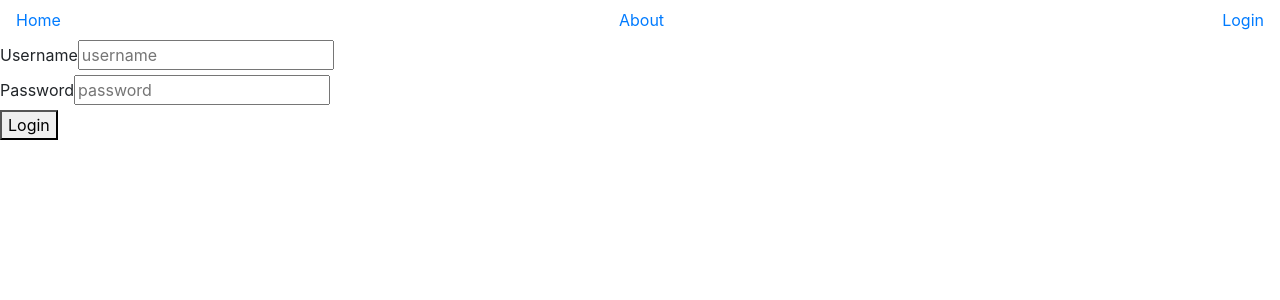
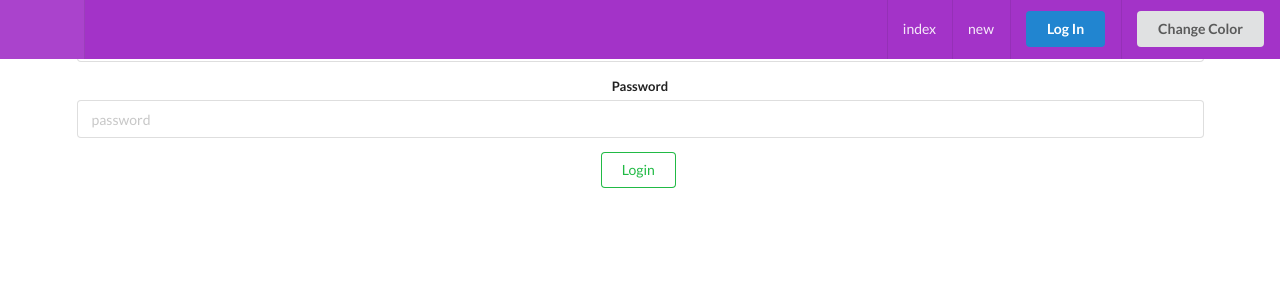
Before and after one commit to sylviapap/client-subscription-app, a React (Create React App) app: page /login in a window 1280 px wide. Shown: the top 300 px of the page. Built offline with nearby package versions, Linux system fonts and the light colour scheme.

Commit message:
basic auth

```diff
--- a/package.json
+++ b/package.json
@@ -7,6 +7,7 @@
     "@testing-library/react": "^9.3.2",
     "@testing-library/user-event": "^7.1.2",
     "bootstrap": "^4.4.1",
+    "semantic-ui-css": "^2.2.12",
     "kind-of": ">=6.0.3",
     "react": "^16.13.1",
     "react-dom": "^16.13.1",
--- a/src/App.js
+++ b/src/App.js
@@ -1,22 +1,70 @@
 import React from 'react';
-import { BrowserRouter as Router, Route } from 'react-router-dom';
 import './App.css';
 import Home from './components/Home'
 import About from './components/About'
 import Login from './components/Login'
 import NavBar from './components/NavBar'
+import { Route, Switch, withRouter, Redirect } from 'react-router-dom';
+import api from './services/api';
 
-const App = (props) => {
-  return (
-    <Router>
-      <div className="app">
-        <NavBar />
-        <Route exact path="/" component={Home} />
-        <Route exact path="/about" component={About} />
-        <Route exact path="/login" component={Login} />
+class App extends React.Component {
+  state = { auth: { currentUser: {} } };
+
+  componentDidMount() {
+    const token = localStorage.getItem('token');
+
+    if (token) {
+      api.auth.getCurrentUser().then((user) => {
+        const currentUser = { currentUser: user };
+
+        this.setState({ auth: currentUser });
+      });
+    }
+  }
+
+  handleLogin = (user) => {
+    const currentUser = { currentUser: user };
+    localStorage.setItem('token', user.token);
+
+    this.setState({ auth: currentUser });
+  };
+
+  handleLogout = () => {
+    localStorage.removeItem('token');
+    this.setState({ auth: { currentUser: {} } });
+  };
+
+  render() {
+    return (
+      <div className="App">
+        <NavBar
+          currentUser={this.state.auth.currentUser}
+          handleLogout={this.handleLogout}
+        />
+        <div id="content" className="ui container">
+          <Switch>
+            <Route
+              path="/login"
+              render={(routerProps) => {
+                return <Login {...routerProps} handleLogin={this.handleLogin} />;
+              }}
+            />
+            <Route exact path="/" component={Home} />
+            <Route exact path="/about" component={About} />
+            <Route exact path="/login" component={Login} />
+            <Route
+              path="/"
+              render={() => {
+                const loggedIn = !!this.state.auth.currentUser.id;
+
+                return loggedIn ? <About /> : <Redirect to="/login" />;
+              }}
+            />
+          </Switch>
+        </div>
       </div>
-    </Router>
-  );
-};
+    );
+  }
+}
 
 export default App;
--- a/src/components/Login.js
+++ b/src/components/Login.js
@@ -1,10 +1,5 @@
 import React from 'react';
-
-const API_ROOT = `http://localhost:3001/api/v1`;
-const headers = {
-  'Content-Type': 'application/json',
-  Accept: 'application/json'
-};
+import api from '../services/api'
 
 class Login extends React.Component {
     constructor() {
@@ -25,19 +20,13 @@ class Login extends React.Component {
 
       handleSubmit = (e) => {
         e.preventDefault();
-        fetch(`${API_ROOT}/users`, {
-            method: 'POST',
-            headers: headers,
-            body: JSON.stringify({ username: this.state.fields.username, password: this.state.fields.password })
-          })
-          .then((res) => {
+
+        api.auth.login(this.state.fields.username, this.state.fields.password).then((res) => {
           if (res.error) {
             this.setState({ error: true });
           } else {
-              this.setState({fields: {
-                username: '',
-                password: '',
-              }})
+            this.props.handleLogin(res);
+            this.props.history.push('/');
           }
         });
       };
--- a/src/components/NavBar.js
+++ b/src/components/NavBar.js
@@ -1,14 +1,84 @@
 import React from 'react';
-import { NavLink } from 'react-router-dom';
+import { Link, withRouter } from 'react-router-dom';
 
-const NavBar = () => {
-  return (
-    <div className="navbar">
-      <NavLink to="/">Home</NavLink>
-      <NavLink to="/about">About</NavLink>
-      <NavLink to="/login">Login</NavLink>
-    </div>
-  );
-};
+const colors = [
+  'red',
+  'orange',
+  'yellow',
+  'olive',
+  'green',
+  'teal',
+  'blue',
+  'violet',
+  'purple',
+  'pink',
+  'brown',
+  'grey'
+];
 
-export default NavBar;
+class NavBar extends React.Component {
+  constructor(props) {
+    super(props);
+    this.state = {
+      color: 'purple'
+    };
+
+    this.handleClick = this.handleClick.bind(this);
+  }
+
+  handleClick() {
+    const newColor = colors[Math.floor(Math.random() * colors.length)];
+    this.setState({ color: newColor });
+  }
+
+  render() {
+    const loggedIn = !!this.props.currentUser.id;
+
+    return (
+      <div className={`ui top fixed inverted ${this.state.color} menu`}>
+        <Link to="/" className="item">
+          <h2 className="ui header">
+            <i className={`${this.props.icon} icon`} />
+            <div className="content">{this.props.title}</div>
+            <div className="sub header">{this.props.description}</div>
+          </h2>
+        </Link>
+        <div className="right menu">
+          <Link to="/subscriptions" className="item">
+            index
+          </Link>
+          <Link to="/subscriptions/new" className="item">
+            new
+          </Link>
+          {loggedIn ? (
+            <div className="item">
+              {`Welcome ${this.props.currentUser.username}`}
+            </div>
+          ) : null}
+          {loggedIn ? (
+            <a
+              onClick={() => {
+                this.props.history.push('/login');
+                this.props.handleLogout();
+              }}
+              className="item"
+            >
+              <div className="ui primary button">Log Out</div>
+            </a>
+          ) : (
+            <Link to="/login" className="item">
+              <div className="ui primary button">Log In</div>
+            </Link>
+          )}
+          <div className="item">
+            <div onClick={this.handleClick} className="ui button">
+              Change Color
+            </div>
+          </div>
+        </div>
+      </div>
+    );
+  }
+}
+
+export default withRouter(NavBar);
--- a/src/index.js
+++ b/src/index.js
@@ -2,12 +2,12 @@ import React from 'react';
 import ReactDOM from 'react-dom';
 import './index.css';
 import App from './App';
-import * as serviceWorker from './serviceWorker';
-import 'bootstrap/dist/css/bootstrap.min.css';
+import { BrowserRouter } from 'react-router-dom';
+import 'semantic-ui-css/semantic.min.css';
 
 ReactDOM.render(
-  <App />,
+  <BrowserRouter>
+    <App />
+  </BrowserRouter>,
   document.getElementById('root')
 );
-
-serviceWorker.unregister();
--- /dev/null
+++ b/src/services/api.js
@@ -0,0 +1,39 @@
+const API_ROOT = `http://localhost:3001/api/v1`;
+
+const token = localStorage.getItem('token');
+
+const headers = {
+  'Content-Type': 'application/json',
+  Accept: 'application/json',
+  Authorization: token
+};
+
+const getSubscriptions = () => {
+  return fetch(`${API_ROOT}/subscriptions/`, { headers: headers })
+  .then(res => res.json()
+  );
+};
+
+const login = (username, password) => {
+  return fetch(`${API_ROOT}/auth/`, {
+    method: 'POST',
+    headers: headers,
+    body: JSON.stringify({ username, password })
+  }).then(res => res.json());
+};
+
+const getCurrentUser = () => {
+  return fetch(`${API_ROOT}/current_user`, {
+    headers: headers
+  }).then(res => res.json());
+};
+
+export default {
+  auth: {
+    login: login,
+    getCurrentUser: getCurrentUser
+  },
+  subscriptions: {
+    getSubscriptions
+  }
+};
```
Also changed, not shown: 1 other file (tests, documents, lock files or other folders).
